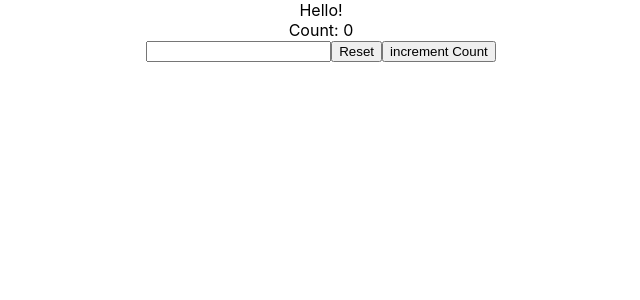
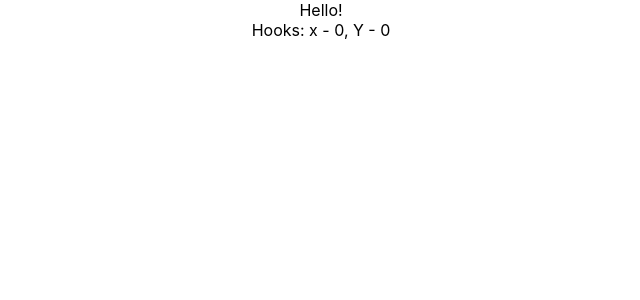
Before and after one commit to Suedo/TS-React-Hooks, a React (Create React App) app: page / in a window 1280 px wide. Shown: the top 300 px of the page, without its empty margins (319-959 px from the left). Built offline with nearby package versions, Linux system fonts and the light colour scheme.

Commit message:
UseEffect: Run only once

```diff
--- a/src/App.tsx
+++ b/src/App.tsx
@@ -3,13 +3,13 @@ import logo from './logo.svg';
 import './App.css';
 // import HookName from './components/useState/HookName'
 // import HookArray from './components/useState/HookArray'
-import HookOne from './components/useEffect/HookOne'
+import HookMouse from './components/useEffect/HookMouse'
 
 const App: React.FC = () => {
   return (
     <div className="App">
       Hello!
-      <HookOne />
+      <HookMouse />
     </div>
   )
 }
--- /dev/null
+++ b/src/components/useEffect/HookMouse.tsx
@@ -0,0 +1,25 @@
+import React, { useState, useEffect } from "react";
+
+const HookMouse = () => {
+  const [x, setX] = useState(0)
+  const [y, setY] = useState(0)
+
+  const logMousePosition = (e: MouseEvent) => {
+    setX(e.clientX)
+    setY(e.clientY)
+  }
+
+  useEffect(() => {
+    console.log('UseEffect: Updating Mouse Co-ords');
+    window.addEventListener('mousemove', logMousePosition)
+  }, []) // doesnt depend on any other prop/state, so dont call on re-render
+  // thus, useEffect is only called once, and the mouse handler attached.
+
+  return (
+    <div>
+      Hooks: x - {x}, Y - {y}
+    </div>
+  )
+}
+
+export default HookMouse
```
